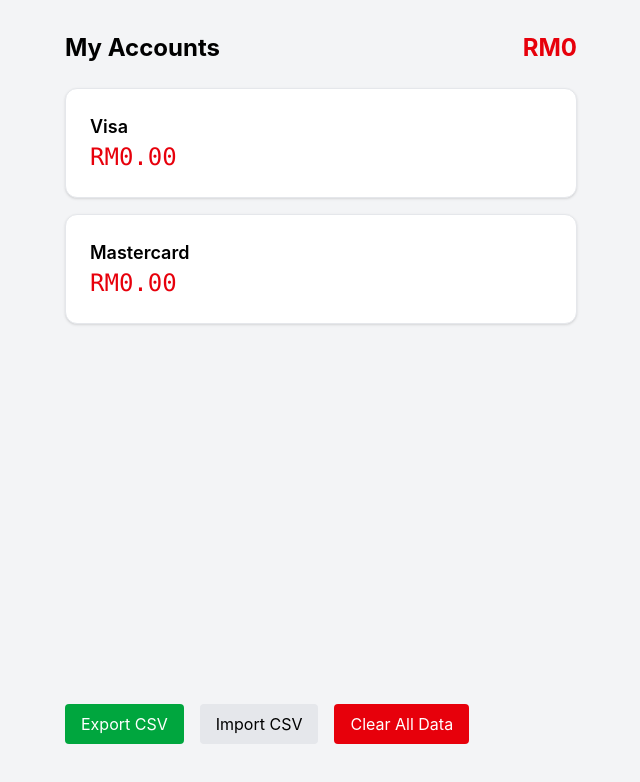
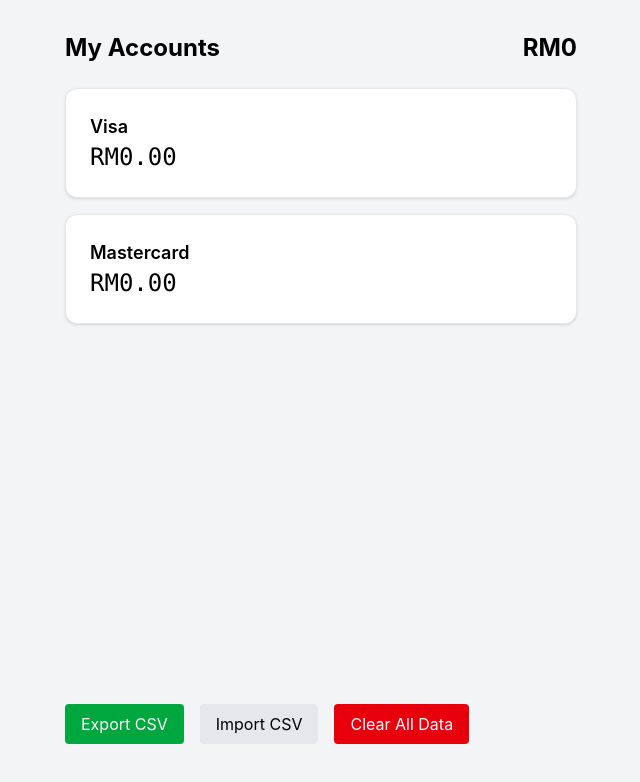
Before and after one commit to ruisheng95/budget-tracker, a React (Vite) app: page / in a window 1280 px wide. Shown: the top 782 px of the page, without its empty margins (319-959 px from the left). Built offline with nearby package versions, Linux system fonts and the light colour scheme.

Commit message:
several fixes
- Default amount state to '-0'. Default negative value for expenses

- Add datalist suggestions for description field. Take unique description from
  past 1 year transactions

- Amount display black color font if amount is 0

```diff
--- a/src/AccountDetails.tsx
+++ b/src/AccountDetails.tsx
@@ -1,8 +1,9 @@
-import React, { Fragment, useState } from "react";
+import React, { useState } from "react";
 import type { Account, Transaction } from "./types";
 import dayjs from "dayjs";
 import Big from "big.js";
 import customParseFormat from "dayjs/plugin/customParseFormat";
+import { getAmountTextColor } from "./utils/common";
 dayjs.extend(customParseFormat);
 
 interface Props {
@@ -14,12 +15,12 @@
 
 const AccountDetails: React.FC<Props> = ({ account, onUpdate }) => {
   const [desc, setDesc] = useState("");
-  const [amount, setAmount] = useState("");
+  const [amount, setAmount] = useState("-0");
   const [date, setDate] = useState(TODAY);
 
   const handleAdd = (e: React.SubmitEvent) => {
     e.preventDefault();
-    if (!desc || !amount || !date) return;
+    if (!desc || !amount || !date || new Big(amount).eq(Big(0))) return;
 
     const amountNum = new Big(amount).round(2).toNumber();
 
@@ -37,7 +38,7 @@
     });
 
     setDesc("");
-    setAmount("");
+    setAmount("-0");
   };
 
   const handleDelete = (id: number) => {
@@ -57,6 +58,10 @@
     "YYYY-MM-DD"
   ).subtract(1, "year");
 
+  const oneYearAgoTransactions = account.transactions.filter((t) =>
+    dayjs(t.date, "YYYY-MM-DD").isAfter(oneYearAgoDayJs)
+  );
+
   return (
     <div className="w-full">
       <div className="bg-white py-6 px-2 rounded-xl shadow-sm border border-gray-100 mb-8">
@@ -64,18 +69,28 @@
         <form onSubmit={handleAdd} className="flex flex-col gap-3">
           <div className="flex flex-col md:flex-row gap-3">
             <input
+              list="desc"
               type="text"
               placeholder="Description (e.g. Starbucks)"
               className="flex-1 p-2 border rounded-md"
+              required
               value={desc}
               onChange={(e) => {
                 setDesc(e.target.value);
               }}
             />
+            <datalist id="desc">
+              {[
+                ...new Set(oneYearAgoTransactions.map((item) => item.desc)),
+              ].map((desc, idx) => (
+                <option key={idx} value={desc}></option>
+              ))}
+            </datalist>
             <input
               type="number"
               placeholder="Amount"
               className="w-full md:w-32 p-2 border rounded-md"
+              required
               value={amount}
               onChange={(e) => {
                 setAmount(e.target.value);
@@ -90,6 +105,7 @@
             placeholder="Date"
             className="w-full md:w-40 p-2 border rounded-md"
             value={date}
+            required
             min={oneYearAgoDayJs.toISOString().substring(0, 10)}
             max={TODAY}
             onChange={(e) => {
@@ -104,8 +120,7 @@
         {account.transactions.length === 0 && (
           <p className="text-gray-400">No transactions yet.</p>
         )}
-        {account.transactions.map((t) =>
-          dayjs(t.date, "YYYY-MM-DD").isAfter(oneYearAgoDayJs) ? (
+        {oneYearAgoTransactions.map((t) => (
           <div
             key={t.id}
             className="flex justify-between items-center p-4 bg-white rounded-lg border"
@@ -116,7 +131,7 @@
             </div>
             <div className="flex items-center gap-4">
               <span
-                  className={`font-mono font-semibold ${t.amount > 0 ? "text-green-700" : "text-red-600"}`}
+                className={`font-mono font-semibold ${getAmountTextColor(t.amount)}`}
               >
                 RM{t.amount.toFixed(2)}
               </span>
@@ -131,10 +146,7 @@
               </button>
             </div>
           </div>
-          ) : (
-            <Fragment key={t.id}></Fragment>
-          )
-        )}
+        ))}
         <p className="text-gray-400 text-center">
           Only recent 1 year transactions are shown
         </p>
--- a/src/App.tsx
+++ b/src/App.tsx
@@ -5,6 +5,7 @@
 import { exportToBudgetCsv, importFromBudgetCSV } from "./utils/budget-parser";
 import Big from "big.js";
 import useLocalStorageData from "./utils/useLocalStorageData";
+import { getAmountTextColor } from "./utils/common";
 
 function App() {
   const [accountsJson, setAccounts] = useLocalStorageData();
@@ -22,9 +23,7 @@
     <section className="flex flex-col flex-1">
       <div className="flex items-center mb-6 justify-between text-2xl font-bold">
         <h1>My Accounts</h1>
-        <h1 className={balanceSum > 0 ? "text-green-700" : "text-red-600"}>
-          RM{balanceSum}
-        </h1>
+        <h1 className={getAmountTextColor(balanceSum)}>RM{balanceSum}</h1>
       </div>
       <div className="grid gap-4">
         {accounts.map((account) => (
@@ -37,7 +36,7 @@
           >
             <h2 className="text-lg font-semibold">{account.name}</h2>
             <p
-              className={`text-2xl font-mono ${account.balance > 0 ? "text-green-700" : "text-red-600"} flex justify-between`}
+              className={`text-2xl font-mono ${getAmountTextColor(account.balance)} flex justify-between`}
             >
               <span>RM{account.balance.toFixed(2)}</span>
               {account.name === "Shopee" && (
@@ -113,9 +112,7 @@
       </button>
       <h1 className="text-2xl font-bold mb-2 w-full flex justify-between">
         <span>{account.name} History</span>
-        <span
-          className={account.balance > 0 ? "text-green-700" : "text-red-600"}
-        >
+        <span className={getAmountTextColor(account.balance)}>
           RM{account.balance}
         </span>
       </h1>
--- /dev/null
+++ b/src/utils/common.ts
@@ -0,0 +1,2 @@
+export const getAmountTextColor = (amt: number) =>
+  amt < 0 ? "text-red-600" : amt > 0 ? "text-green-700" : "text-black";
```
Lines whose indentation alone changed are shown as unchanged.
